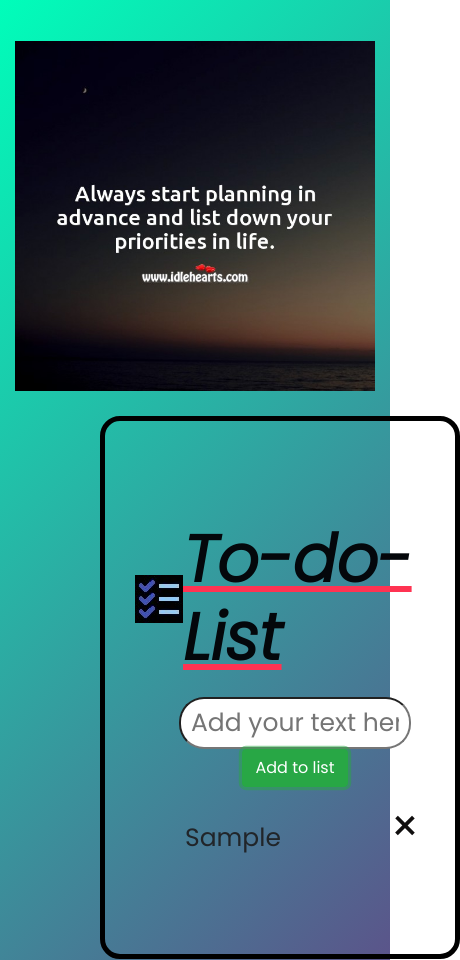
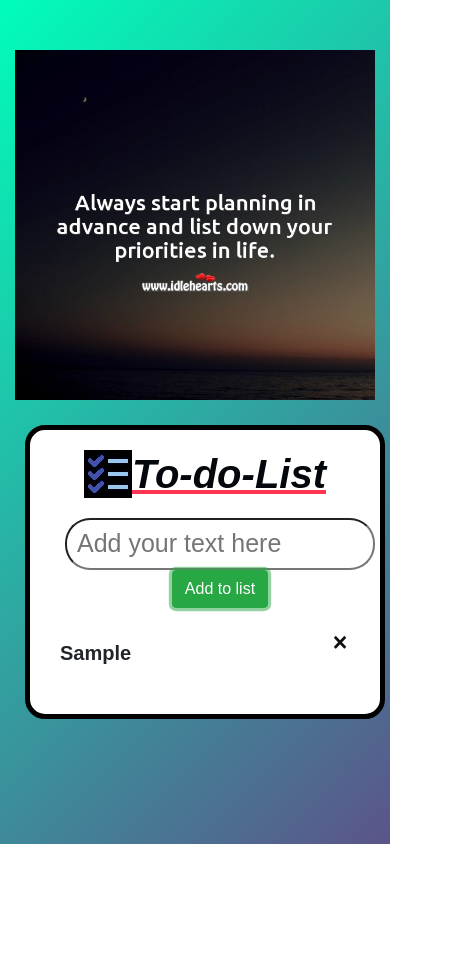
Before and after one commit to Sakthipriyanka21/To-do-list, a plain HTML site: page index.html in a window 390 px wide. Both pictures are taken after typing "Sample" into the empty fields and a click on the button "Add to list". Shown: the whole page, 460 px wide, since content can reach past the window. After the commit the page ends 844 px from the top, so only its background shows below. Drawn offline with nearby package versions, Linux system fonts and the light colour scheme; a web font is replaced by a local one.

Commit message:
some styles added

```diff
--- a/style.css
+++ b/style.css
@@ -1,26 +1,28 @@
-@import url('https://fonts.googleapis.com/css2?family=Inspiration&family=Poppins:ital,wght@0,300;0,400;0,700;1,300&display=swap');
-*{
+/* Base styles for larger screens */
+* {
     margin: 0;
     padding: 0;
     box-sizing: border-box;
     font-family: 'Poppins', sans-serif;
 }
-.container{
-    position:relative;
+
+.container {
+    position: relative;
     width: 100vw;
     min-height: 100vh;
     padding: 1px;
-    background: linear-gradient(135deg,#00feba,#5b548a);
+    background: linear-gradient(135deg, #00feba, #5b548a);
 }
-.quotes{
-    margin-top:40px;
+
+.quotes {
+    margin-top: 40px;
     margin-bottom: 25px;
     width: 100%;
-    position:relative;
+    position: relative;
     display: flex;
     justify-content: center;
     align-items: center;
-    object-fit:fill;
+    object-fit: fill;
     image-rendering: optimizeQuality;
 }
 
@@ -29,107 +31,153 @@
     opacity: 0;
     transform: scale(0);
     transition: opacity 2s ease, transform 2s ease;
-  }
+}
 
-  #transitionImage.animate {
+#transitionImage.animate {
     opacity: 1;
     transform: scale(1);
-  }
-.to-do-app{
+}
+
+.to-do-app {
     border: black solid 5px;
     width: 100%;
     max-width: 950px;
     margin-left: 85px;
-    height:auto;
-    background-color:
+    height: auto;
+    background-color: #fff; /* Change the background color for better visibility */
     margin: 100px auto 5%;
-    padding:100px 30px 70px;
+    padding: 100px 30px 70px;
     border-radius: 20px;
+}
 
-}
-.to-do-app h2{
-    font-size :65px;
-    font-weight:bolder;
+.to-do-app h2 {
+    font-size: 65px;
+    font-weight: bolder;
     font-style: italic;
-    font-family:sans-serif;
+    font-family: sans-serif;
     color: hsl(220, 43%, 3%);
     justify-content: center;
     align-items: center;
     display: flex;
     margin-bottom: 20px;
-    text-decoration:underline #ff3352;
+    text-decoration: underline #ff3352;
+}
 
-
-}
-.row{
-    justify-content:space-between;
+.row {
+    justify-content: space-between;
     align-items: center;
     justify-content: center;
     border-radius: 50px;
-    display:flex;
-    padding-left:30px;
+    display: flex;
+    padding-left: 30px;
     margin-bottom: 20px;
+}
 
-
-}
-#input-box{
-    width:80%;
+#input-box {
+    width: 80%;
     border-radius: 25px;
     padding: 5px 10px;
-    outline:none;
-    font-size:25px;
+    outline: none;
+    font-size: 25px;
     font-weight: 500;
+}
 
+#btn btn-success {
+    cursor: pointer;
 }
-#btn btn-success{
-    cursor: pointer;
-    border-radius:25px;
-}
-ul li{
-    list-style:none;
+
+ul li {
+    list-style: none;
     font-size: 25px;
-    font-weight: 600px;
-    padding:12px 50px 12px 50px;
-    user-select:none;
+    font-weight: 600;
+    padding: 12px 50px 12px 50px;
+    user-select: none;
     cursor: pointer;
     position: relative;
 }
-ul li::before{
+
+ul li::before {
     content: ' ';
     position: absolute;
     height: 28px;
     width: 28px;
-    background-image:url("../05-To-do-list-app/images/uncheck.jpeg");
+    background-image: url("../05-To-do-list-app/images/uncheck.jpeg");
     background-position: center;
     background-size: cover;
-    top:12px;
-    left:10px;
+    top: 12px;
+    left: 10px;
 }
-ul li.checked{
-    color:hsla(252, 83%, 38%, 0.918);
+
+ul li.checked {
+    color: hsla(252, 83%, 38%, 0.918);
     text-decoration: line-through red 3px;
-    font-size:25px;
-    font-weight:800;
+    font-size: 25px;
+    font-weight: 800;
+}
 
+ul li.checked::before {
+    background-image: url("../05-To-do-list-app/images/checked.jpeg");
 }
- ul li.checked::before{
-    background-image: url("../05-To-do-list-app/images/checked.jpeg");
 
- }
-
- ul li span{
+ul li span {
     position: absolute;
-    top:5px;
-    right:0;
-    width:40px;
+    top: 5px;
+    right: 0;
+    width: 40px;
     height: 40px;
     font-size: 45px;
     line-height: 30px;
-    color:rgb(16, 14, 14);
+    color: rgb(16, 14, 14);
     text-align: center;
     border-radius: 50%;
- }
+}
 
-ul li span:hover{
+ul li span:hover {
     background: rgb(206, 30, 30);
- }
+}
+
+
+@media (max-width: 768px) {
+    .container {
+        padding: 10px;
+    }
+
+    .to-do-app {
+        margin: 10px;
+        padding: 20px;
+    }
+
+    .to-do-app h2 {
+        font-size: 40px;
+    }
+
+    .row {
+        flex-direction: column;
+        align-items: center;
+    }
+
+    #input-box {
+        width: 100%;
+    }
+
+    ul li {
+        padding: 10px;
+        font-size: 20px;
+    }
+
+    ul li::before {
+        height: 20px;
+        width: 20px;
+        top: 6px;
+        left: 5px;
+    }
+
+    ul li span {
+        top: 2px;
+        right: 5px;
+        width: 30px;
+        height: 30px;
+        font-size: 25px;
+        line-height: 25px;
+    }
+}
```
